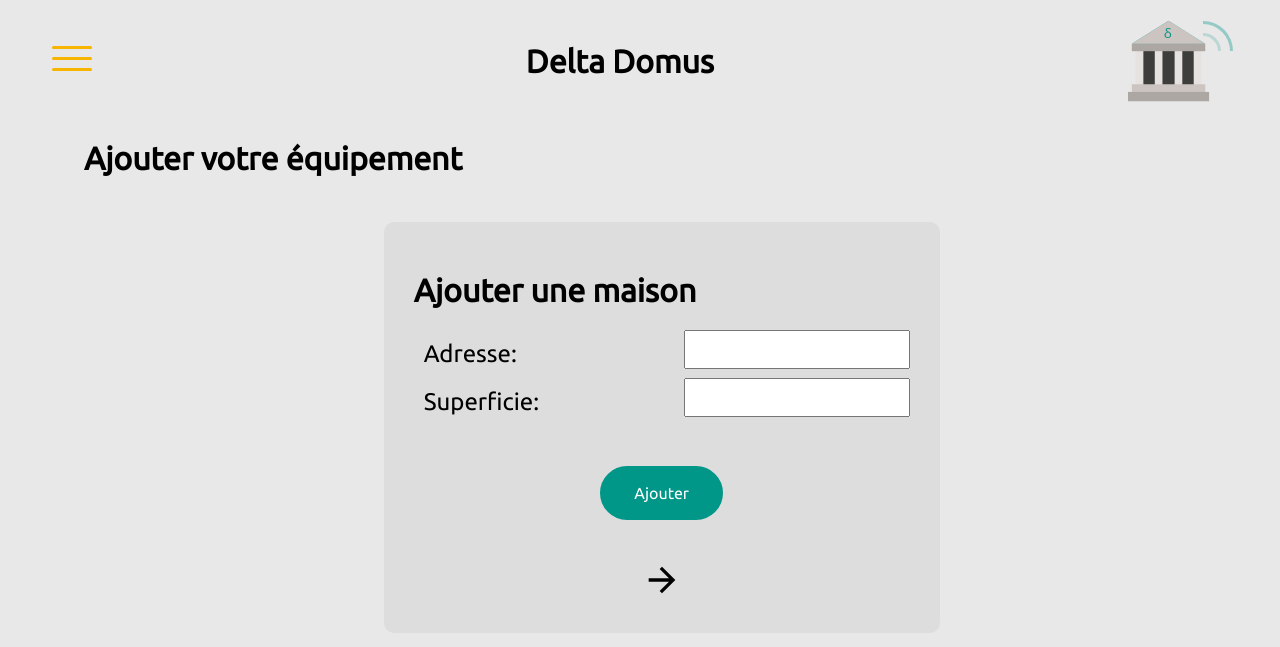
After one commit to Solannae/DeltaDomus, a PHP site: page /view/frontend/ajout-total.php in a window 1280 px wide. The commit adds this page. Shown: the top 647 px of the page. Run offline with PHP 8.4, Linux system fonts and the light colour scheme.

Commit message:
Add ajout-total (ajout de tout à la première connexion)

```diff
--- /dev/null
+++ b/public/css/ajout-total.css
@@ -0,0 +1,167 @@
+#total {
+    display: flex;
+    flex-direction: row;
+    justify-content: center;
+    align-items: center;
+    margin: 30px;
+    padding: 15px;
+    border: none;
+}
+
+.slideAjout {
+    display: none;
+    border: none;
+    padding: 30px;
+    display: flex;
+    flex-direction: row;
+    justify-content: center;
+    align-items: center;
+    border: none;
+    border-radius: 10px;
+    background-color: #ddd;
+}
+
+.slideAjout:hover {
+    background-color: #e8e8e8;
+    box-shadow: 0px 0px 10px #888888;
+}
+
+label {
+    display: inline-block;
+    float: left;
+    clear: left;
+    width: 250px;
+    text-align: left;
+    margin: 10px;
+}
+
+input {
+    display: inline-block;
+    float: left;
+    padding: 10px;
+}
+
+#maison {
+    margin-top: 20px;
+    display: flex;
+    flex-direction: column;
+    justify-content: center;
+    align-items: center;
+}
+
+#maison-text {
+    font-size: 1.5em;
+    margin: 50 0 0 0;
+}
+
+#submit {
+    display: flex;
+    align-items: center;
+    justify-content: center;
+}
+
+.continue {
+    display: flex;
+    flex-direction: column;
+    justify-content: center;
+    align-items: center;
+}
+
+.bubbly-button {
+    margin: 40px;
+}
+
+@media all and (max-width: 500px) {
+    .slideAjout:hover {
+        border: none;
+        background-color: #ddd;
+        box-shadow: 0px 0px 0px #ddd;
+    }
+}
+
+a {
+    cursor: pointer;
+}
+
+@-webkit-keyframes hvr-wobble-horizontal {
+    16.65% {
+        -webkit-transform: translateX(8px);
+        transform: translateX(8px);
+    }
+
+    33.3% {
+        -webkit-transform: translateX(-6px);
+        transform: translateX(-6px);
+    }
+
+    49.95% {
+        -webkit-transform: translateX(4px);
+        transform: translateX(4px);
+    }
+
+    66.6% {
+        -webkit-transform: translateX(-2px);
+        transform: translateX(-2px);
+    }
+
+    83.25% {
+        -webkit-transform: translateX(1px);
+        transform: translateX(1px);
+    }
+
+    100% {
+        -webkit-transform: translateX(0);
+        transform: translateX(0);
+    }
+}
+
+@keyframes hvr-wobble-horizontal {
+    16.65% {
+        -webkit-transform: translateX(8px);
+        transform: translateX(8px);
+    }
+
+    33.3% {
+        -webkit-transform: translateX(-6px);
+        transform: translateX(-6px);
+    }
+
+    49.95% {
+        -webkit-transform: translateX(4px);
+        transform: translateX(4px);
+    }
+
+    66.6% {
+        -webkit-transform: translateX(-2px);
+        transform: translateX(-2px);
+    }
+
+    83.25% {
+        -webkit-transform: translateX(1px);
+        transform: translateX(1px);
+    }
+
+    100% {
+        -webkit-transform: translateX(0);
+        transform: translateX(0);
+    }
+}
+
+.hvr-wobble-horizontal {
+    display: inline-block;
+    vertical-align: middle;
+    -webkit-transform: perspective(1px) translateZ(0);
+    transform: perspective(1px) translateZ(0);
+    box-shadow: 0 0 1px rgba(0, 0, 0, 0);
+}
+
+.hvr-wobble-horizontal:hover, .hvr-wobble-horizontal:focus, .hvr-wobble-horizontal:active {
+    -webkit-animation-name: hvr-wobble-horizontal;
+    animation-name: hvr-wobble-horizontal;
+    -webkit-animation-duration: 1s;
+    animation-duration: 1s;
+    -webkit-animation-timing-function: ease-in-out;
+    animation-timing-function: ease-in-out;
+    -webkit-animation-iteration-count: 1;
+    animation-iteration-count: 1;
+}
--- /dev/null
+++ b/public/js/ajout-total.js
@@ -0,0 +1,17 @@
+var slideIndex = 1;
+showDivs(slideIndex);
+
+function plusDivs(n) {
+    showDivs(slideIndex += n);
+}
+
+function showDivs(n) {
+    var i;
+    var x = document.getElementsByClassName("slideAjout");
+    if (n > x.length) {slideIndex = 1}
+    if (n < 1) {slideIndex = x.length} ;
+    for (i = 0; i < x.length; i++) {
+        x[i].style.display = "none";
+    }
+    x[slideIndex-1].style.display = "block";
+}
--- /dev/null
+++ b/view/frontend/ajout-total.php
@@ -0,0 +1,80 @@
+<?php
+    $title = 'Ajout total';
+    $cssFile = 'ajout-total.css';
+    $jsFile = 'ajout-total.js';
+?>
+
+<?php ob_start(); ?>
+
+<h1>Ajouter votre équipement</h1>
+
+<div id="total">
+    <div class="slideAjout">
+
+        <h1>Ajouter une maison</h1>
+
+        <div id="maison">
+            <div id="maison-text">
+                <label>Adresse: </label><input type="text" name="nom" value=""><br>
+                <label>Superficie: </label><input type="text" name="nom" value=""><br>
+            </div>
+
+            <div id="submit">
+                <button type="button" class="bubbly-button">Ajouter</button>
+            </div>
+        </div>
+
+        <div class="continue">
+            <a onclick="plusDivs(1)" class="hvr-wobble-horizontal">
+                <svg viewBox="0 0 24 24" width="40" height="40">
+                    <path d="M12 4l-1.41 1.41L16.17 11H4v2h12.17l-5.58 5.59L12 20l8-8z"/>
+                    <path d="M0 0h24v24H0z" fill="none"/>
+                </svg>
+            </a>
+        </div>
+
+    </div>
+
+    <div class="slideAjout">
+
+        <h1>Ajout d'un utilisateur</h1>
+        <div id="profil">
+            <div id="image">
+                <img src="public/assets/avatar.png" width="200px" height="200px" alt="icon" id="icon">
+            </div>
+            <form action="">
+                <div id="informations">
+                    <label>Nom: </label><input type="text" name="nom" placeholder="Nom"><br>
+                    <label>Prénom: </label><input type="text" name="prenom" placeholder="Prénom"><br>
+                    <label>Adresse mail: </label><input type="text" name="email" placeholder="Adresse mail"><br>
+                    <label>Statut: </label><input type="text" name="statut" placeholder="Statut"><br>
+                </div>
+            </form>
+        </div>
+        <div id="bouton-avatar">
+            <button type="button" class="avatar-button">Ajouter un avatar</button>
+        </div>
+        <div id="bouton-utilisateur">
+            <button type="button" class="user-button">Ajouter l'utilisateur</button>
+        </div>
+
+        <div class="continue">
+            <a onclick="plusDivs(1)" class="hvr-wobble-horizontal">
+                <svg viewBox="0 0 24 24" width="40" height="40">
+                    <path d="M12 4l-1.41 1.41L16.17 11H4v2h12.17l-5.58 5.59L12 20l8-8z"/>
+                    <path d="M0 0h24v24H0z" fill="none"/>
+                </svg>
+            </a>
+        </div>
+    </div>
+
+    <div class="slideAjout">
+        <p>Test3</p>
+    </div>
+
+</div>
+
+
+<?php $content = ob_get_clean(); ?>
+
+<?php require('template.php') ?>
--- a/view/frontend/ajout-utilisateur.php
+++ b/view/frontend/ajout-utilisateur.php
@@ -5,6 +5,7 @@
 ?>
 
 <?php ob_start(); ?>
+
 <h1>Ajout d'un utilisateur</h1>
 <div id="profil">
     <div id="image">
@@ -25,6 +26,7 @@
 <div id="bouton-utilisateur">
     <button type="button" class="user-button">Ajouter l'utilisateur</button>
 </div>
+
 <?php $content = ob_get_clean(); ?>
 
 <?php require('template.php'); ?>
```
